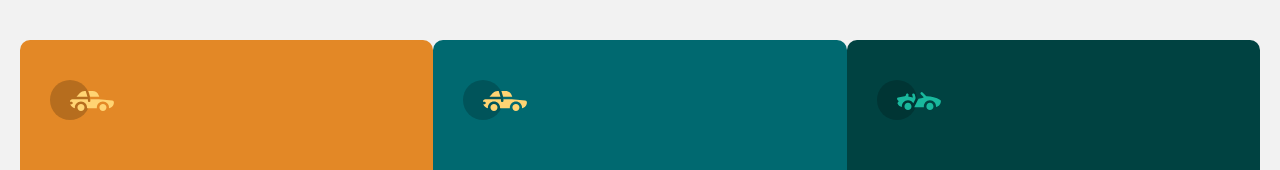
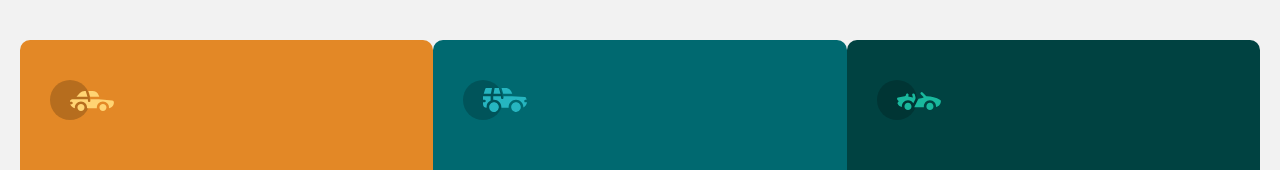
Before and after one commit to ermiza12/git-repo, a plain HTML site: page index.html in a window 1280 px wide. Shown: the top 170 px of the page. Drawn offline with Linux system fonts and the light colour scheme.

Commit message:
Update index.html

```diff
--- a/index.html
+++ b/index.html
@@ -17,7 +17,7 @@
     </div>
 
     <div class="card suv">
-      <div class="icon"><img src="icon-sedans.svg" alt=""></div>
+      <div class="icon"><img src="icon-suvs.svg" alt=""></div>
       <h2>SUVS</h2>
       <p>Take an SUV for its spacious interior, power, and versatility. Perfect for your next family vacation and off-road adventures.</p>
       <button class="btn">Learn More</button>
```
